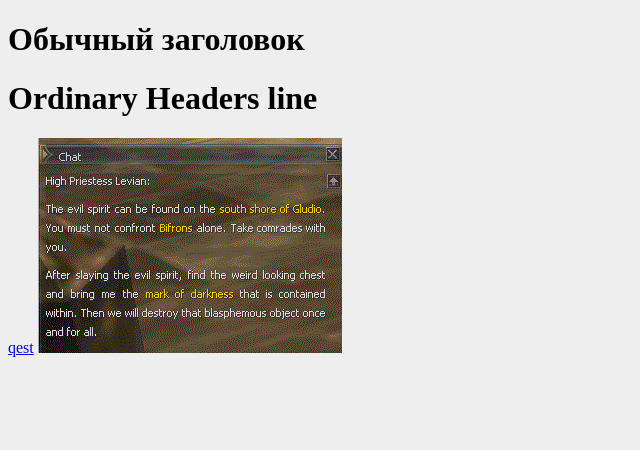
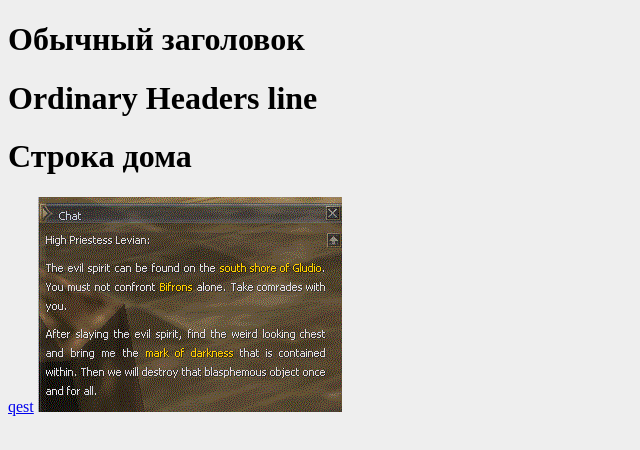
Before and after one commit to thlint/git_test, a plain HTML site: page index.html in a window 1280 px wide. Shown: the whole page, without its empty margins (0-640 px from the left). Drawn offline with Linux system fonts and the light colour scheme.

Commit message:
from home wq

```diff
--- a/index.html
+++ b/index.html
@@ -8,6 +8,7 @@
 <body>
 	<h1>Обычный заголовок</h1>
 	<h1>Ordinary Headers line</h1>
+	<h1>Строка дома</h1>
 <a href="images/qest.png">qest</a>
 <img src="images/qest.png" width="304" height="215">
 </body>
```
